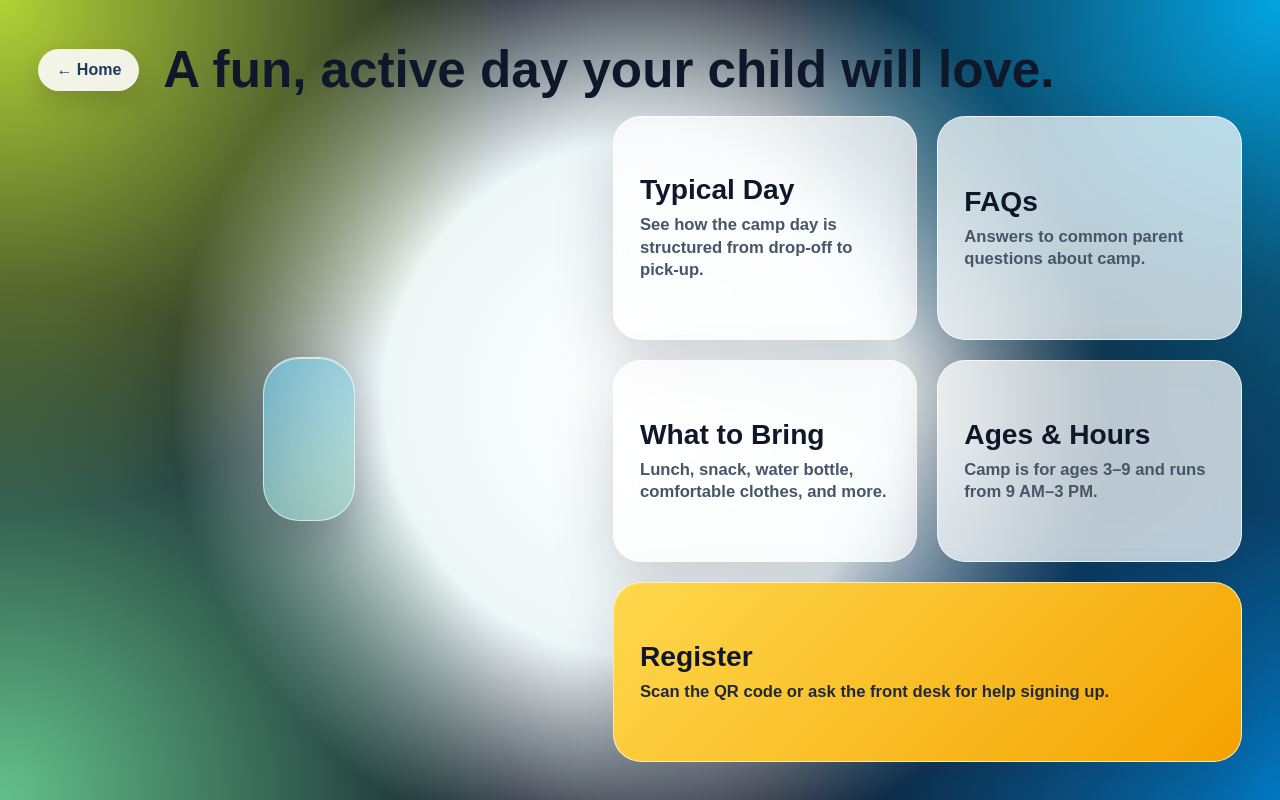
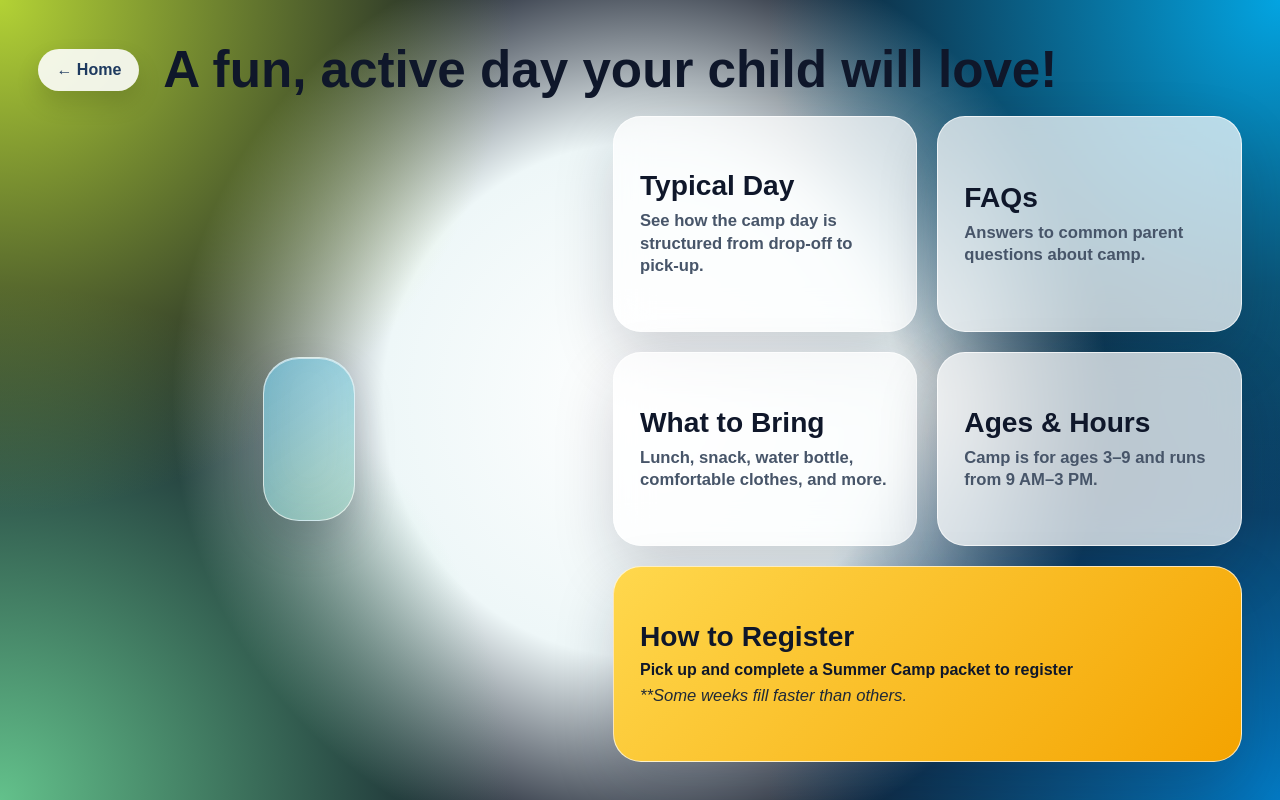
Before and after one commit to Energy-Fitness-Gym/energy-kiosk, a React (Vite) app: page /summercamp in a window 1280 px wide. Built offline with nearby package versions, Linux system fonts and the light colour scheme; grey boxes are pictures that could not be loaded.

Commit message:
updated register yellow info button, button still doesn't go anywhere

```diff
--- a/src/pages/SummerCamp.jsx
+++ b/src/pages/SummerCamp.jsx
@@ -10,7 +10,7 @@ function SummerCamp() {
         </Link>
 
         <div>
-          <h1>A fun, active day your child will love.</h1>
+          <h1>A fun, active day your child will love!</h1>
         </div>
       </header>
 
@@ -53,8 +53,11 @@ function SummerCamp() {
           </div>
 
           <div className="infoCard full">
-            <h2>Register</h2>
-            <p>Scan the QR code or ask the front desk for help signing up.</p>
+            <h2>How to Register</h2>
+            <h4>Pick up and complete a Summer Camp packet to register</h4>
+            <p style={{ fontWeight: 400, paddingTop: "6px" }}>
+              <em>**Some weeks fill faster than others.</em>
+            </p>
           </div>
         </div>
       </section>
```
